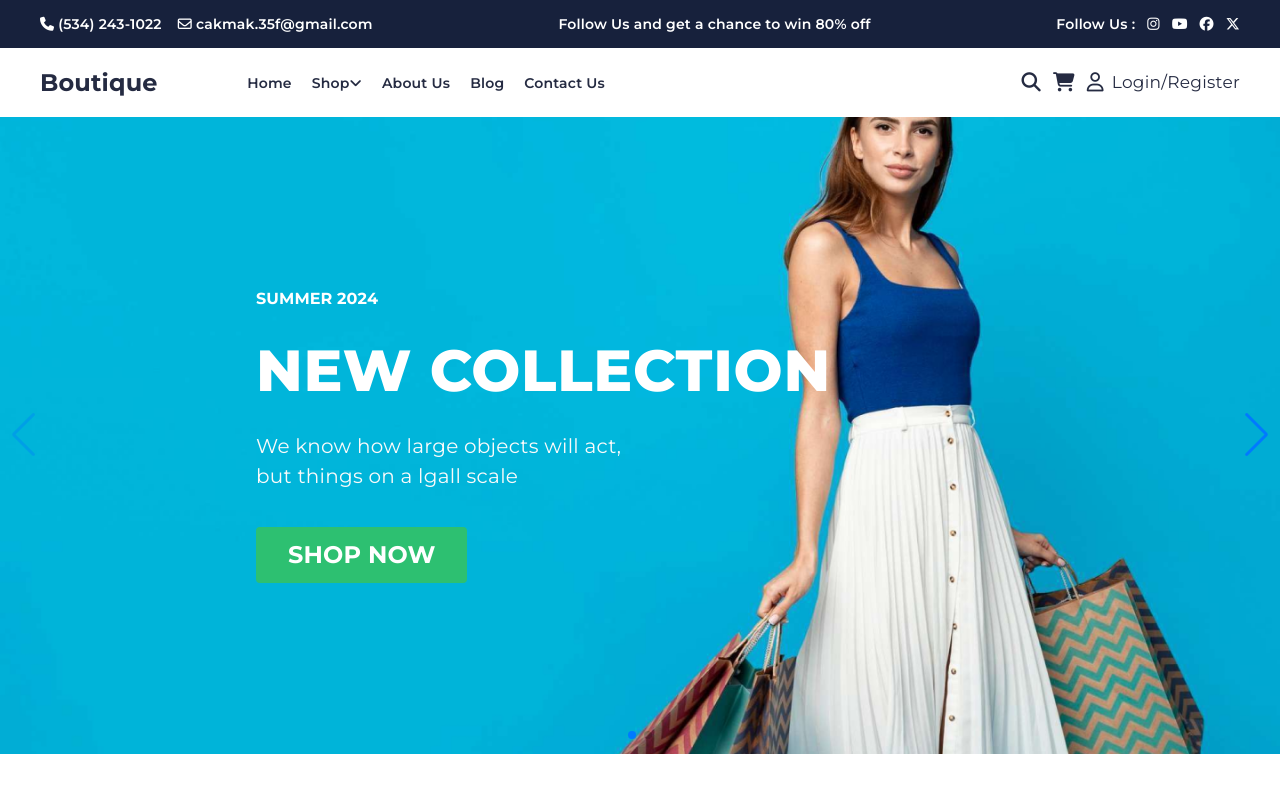
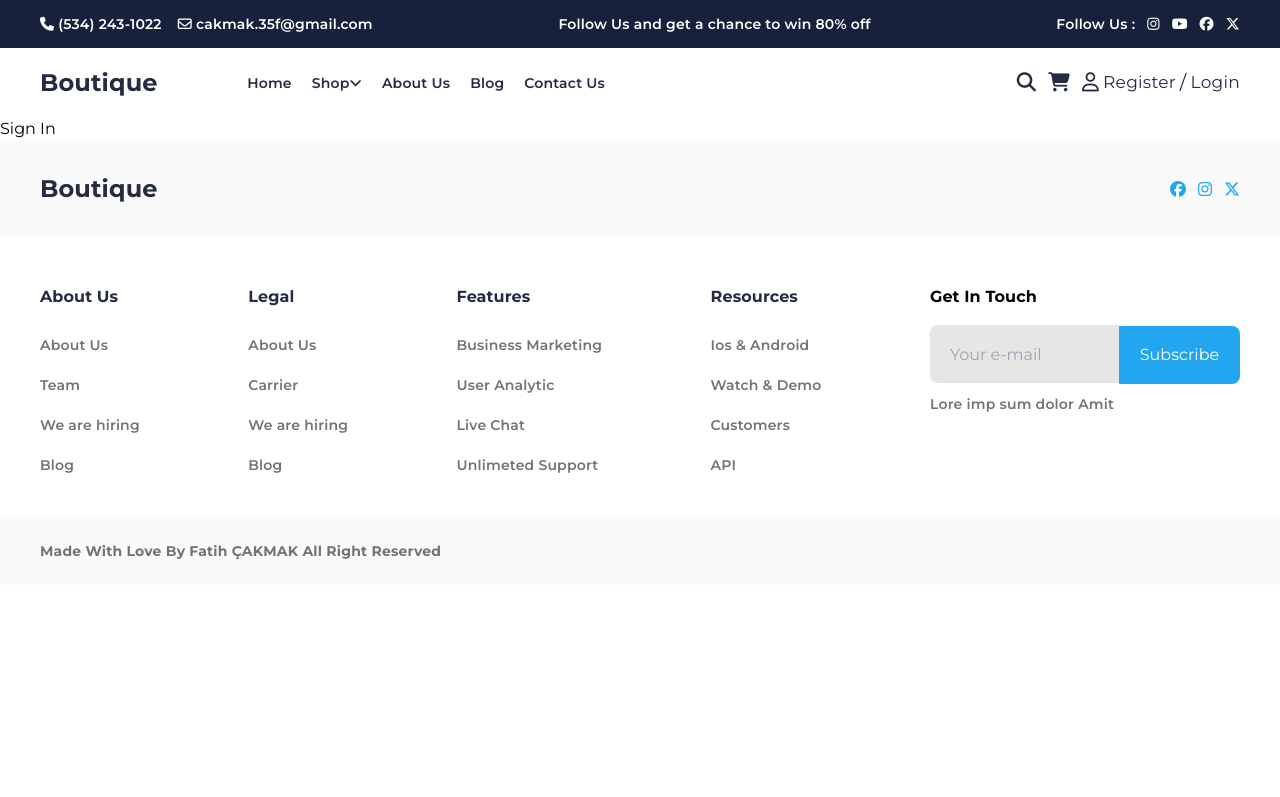
Before and after one commit to JFatih/E-Commerce-Website-project, a React (Vite) app: page /signin in a window 1280 px wide. Shown: the top 797 px of the page. Built offline with nearby package versions, Linux system fonts and the light colour scheme; a web font is replaced by a local one.

Commit message:
update v6

```diff
--- a/src/App.jsx
+++ b/src/App.jsx
@@ -13,6 +13,7 @@ import ContactUs from "./pages/ContactUs";
 import "react-toastify/dist/ReactToastify.css";
 import { ToastContainer } from "react-toastify";
 import LoginRegister from "./pages/RegisterLogin/LoginRegister";
+import SignIn from "./pages/SignIn";
 function App() {
   return (
     <>
@@ -36,6 +37,9 @@ function App() {
         <Route path="/signup">
           <LoginRegister />
         </Route>
+        <Route path="/signin">
+          <SignIn />
+        </Route>
         <Route path="/cart">
           <Cart />
         </Route>
--- a/src/layout/Header.jsx
+++ b/src/layout/Header.jsx
@@ -64,10 +64,18 @@ export default function Header() {
             <Link to="/cart">
               <i className="fa-solid fa-cart-shopping"></i>
             </Link>
-            <Link to="/signup" className="flex items-center gap-2">
-              <i className="fa-regular fa-user"></i>
-              <p className="text-[17px] hidden sm:flex">Login/Register</p>
-            </Link>
+            <div className="flex flex-row gap-1">
+              <Link to="/" className="flex items-center gap-2">
+                <i className="fa-regular fa-user"></i>
+              </Link>
+              <Link to="/signup" className="flex items-center gap-2">
+                <p className="text-[17px] hidden sm:flex">Register</p>
+              </Link>
+              <p className="hidden sm:block">/</p>
+              <Link to="/signin" className="flex items-center gap-2">
+                <p className="text-[17px] hidden sm:flex">Login</p>
+              </Link>
+            </div>
             <button
               className="flex lg:hidden fa-solid fa-bars"
               onClick={toggleMenu}
--- /dev/null
+++ b/src/pages/SignIn.jsx
@@ -0,0 +1,7 @@
+export default function SignIn() {
+  return (
+    <div>
+      <p>Sign In</p>
+    </div>
+  );
+}
--- a/src/store/action/ClientReducerAction.jsx
+++ b/src/store/action/ClientReducerAction.jsx
@@ -17,7 +17,7 @@ export const setRoles = (creds) => async (dispatch, getState) => {
     );
     dispatch({ type: ClientRoles, payload: res.data });
   } catch (error) {
-    console.log("Roles dataalınamadı", error);
+    console.log("Roles data alınamadı", error);
   }
 };
 
```
